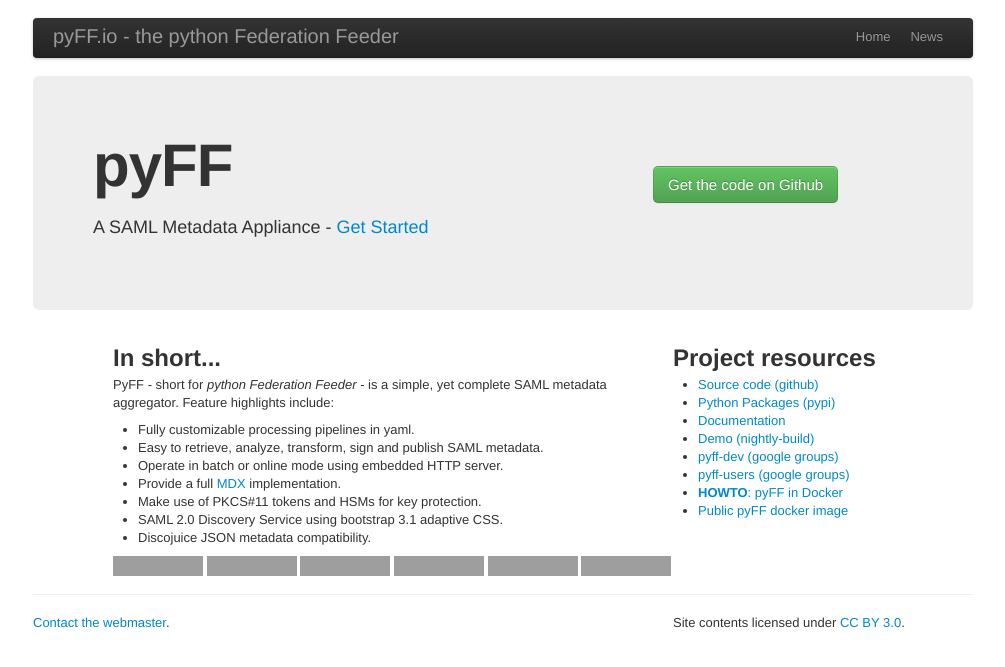
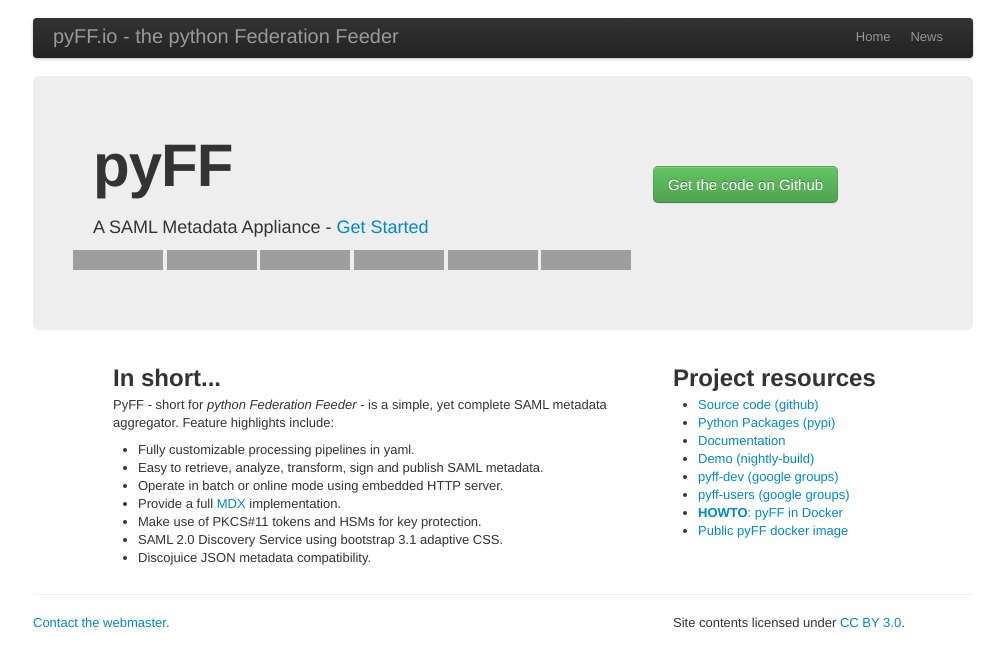
Before and after one commit to IdentityPython/pyFF, a Jekyll site: the page built from index.html, in a window 1280 px wide. Shown: the top 667 px of the page, without its empty margins (137-1142 px from the left). Built offline with Jekyll 4.4.1, drawn with Linux system fonts in a browser that asks for light colours; nearby versions of some CDN libraries; Markdown is read by kramdown in place of the engine named in the settings; grey boxes are pictures that could not be loaded.

Commit message:
more badges

```diff
--- a/index.html
+++ b/index.html
@@ -7,7 +7,8 @@
  <div class="row">
    <div class="span12">
       <div class="hero-unit">
-        <div class="container"><div class="row">
+        <div class="container">
+          <div class="row">
             <div class="span7">
               <h1>pyFF</h1>
               <br/>
@@ -16,7 +17,28 @@
             <div class="span5">
               <a class="btn btn-large btn-success" style="margin-top: 30px;" href="https://github.com/leifj/pyFF">Get the code on Github</a>
             </div>
-        </div></div>
+          </div>
+          <div class="row">
+             <a href='https://travis-ci.org/leifj/pyFF'>
+        <img src="https://img.shields.io/travis/leifj/pyXMLSecurity.svg" alt="Build Status"/>
+      </a>
+      <a href='https://coveralls.io/r/leifj/pyFF'>
+        <img src="https://img.shields.io/coveralls/leifj/pyXMLSecurity.svg" alt='Coverage Status'/>
+      </a>
+      <a href="https://requires.io/github/leifj/pyFF/requirements/?branch=master">
+        <img src="https://img.shields.io/requires/github/leifj/pyXMLSecurity.svg" alt="Requirements Status"/>
+      </a>
+      <a href="https://codeclimate.com/github/leifj/pyXMLSecurity">
+        <img src="https://img.shields.io/codeclimate/github/leifj/pyXMLSecurity.svg" alt="Code Climate"/>
+      </a>
+      <a href="https://github.com/leifj/pyXMLSecurity/blob/master/LICENSE.txt">
+        <img src="https://img.shields.io/pypi/l/pyXMLSecurity.svg" alt="PyPI License"/>
+      </a>
+      <a href="https://pypi.python.org/pypi/pyXMLSecurity">
+        <img src="https://img.shields.io/pypi/format/pyXMLSecurity.svg" alt="PyPI Format"/>
+      </a>
+          </div>
+        </div>
       </div>
    </div>
  </div>
@@ -51,28 +73,4 @@
    </div>
    <div class="span1">&nbsp;</div>
  </div>
- <div class="row">
-    <div class="span1">&nbsp;</div>
-    <div class="span10">
-      <a href='https://travis-ci.org/leifj/pyFF'>
-        <img src="https://img.shields.io/travis/leifj/pyXMLSecurity.svg" alt="Build Status"/>
-      </a>
-      <a href='https://coveralls.io/r/leifj/pyFF'>
-        <img src="https://img.shields.io/coveralls/leifj/pyXMLSecurity.svg" alt='Coverage Status'/>
-      </a>
-      <a href="https://requires.io/github/leifj/pyFF/requirements/?branch=master">
-        <img src="https://img.shields.io/requires/github/leifj/pyXMLSecurity.svg" alt="Requirements Status"/>
-      </a>
-      <a href="https://codeclimate.com/github/leifj/pyXMLSecurity">
-        <img src="https://img.shields.io/codeclimate/github/leifj/pyXMLSecurity.svg" alt="Code Climate"/>
-      </a>
-      <a href="https://github.com/leifj/pyXMLSecurity/blob/master/LICENSE.txt">
-        <img src="https://img.shields.io/pypi/l/pyXMLSecurity.svg" alt="PyPI License"/>
-      </a>
-      <a href="https://pypi.python.org/pypi/pyXMLSecurity">
-        <img src="https://img.shields.io/pypi/format/pyXMLSecurity.svg" alt="PyPI Format"/>
-      </a>
 </div>
-    <div class="span1">&nbsp;</div>
- </div>
-</div>
```
Lines whose indentation alone changed are shown as unchanged.
